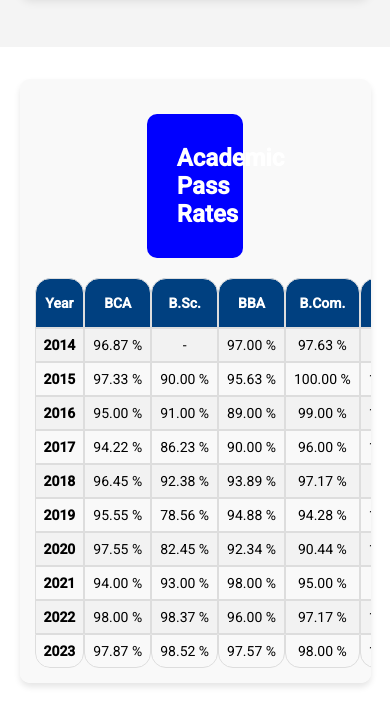
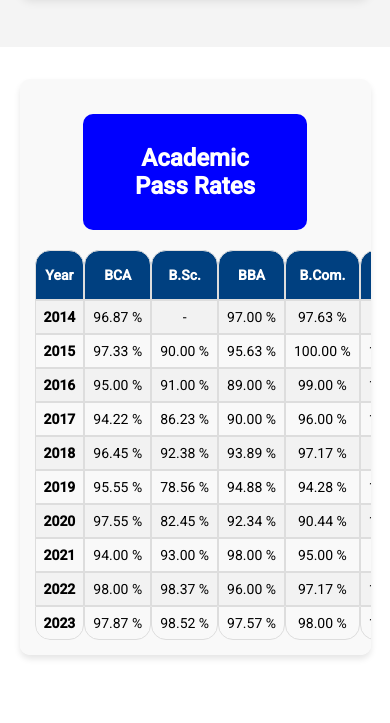
Before and after one commit to ezyway/VJM-Website, a PHP site: page / in a window 390 px wide. Shown: the part 3512-4235 px from the top of the page. Run offline with PHP 8.4, Linux system fonts and the light colour scheme.

Commit message:
small changes to event box and table heading

```diff
--- a/website/style/index.css
+++ b/website/style/index.css
@@ -336,7 +336,7 @@
     }
 
     .news-box {
-        max-width: 90%;
+        max-width: 80%;
     }
 
 
@@ -345,6 +345,9 @@
         padding: 15px;
         overflow-x: auto; /* Enable horizontal scrolling */
         max-width: 100%; /* Prevent container from exceeding screen */
+    }
+    .table-container h2{
+        width: 70%;
     }
 
     .achievements-table {
```
